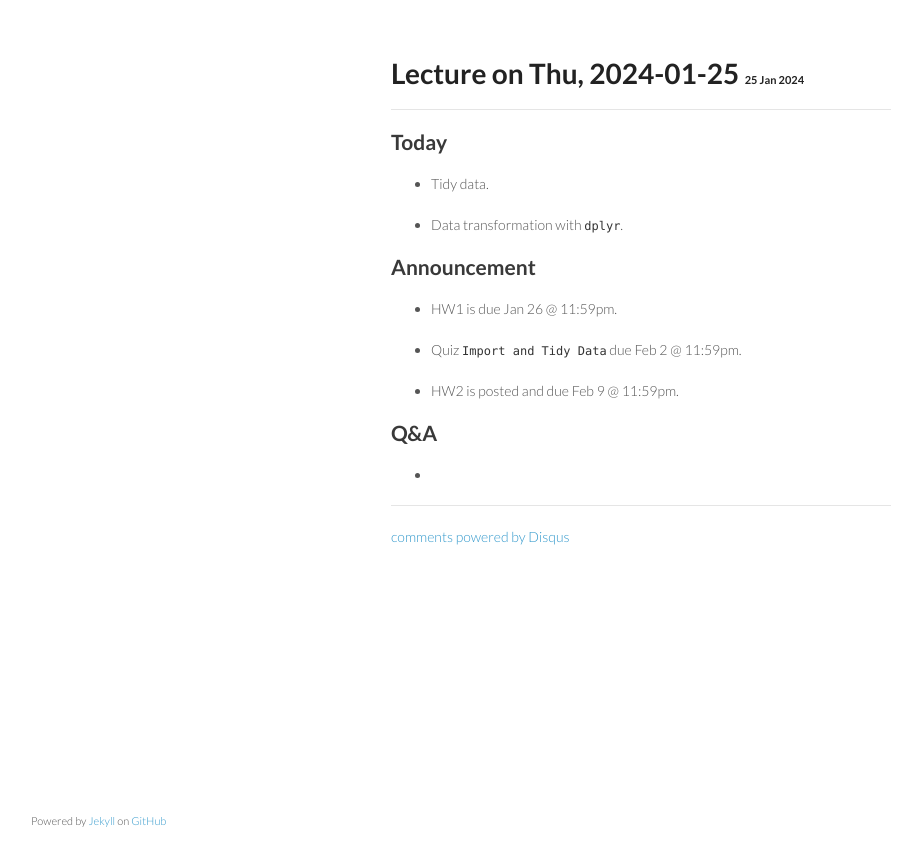
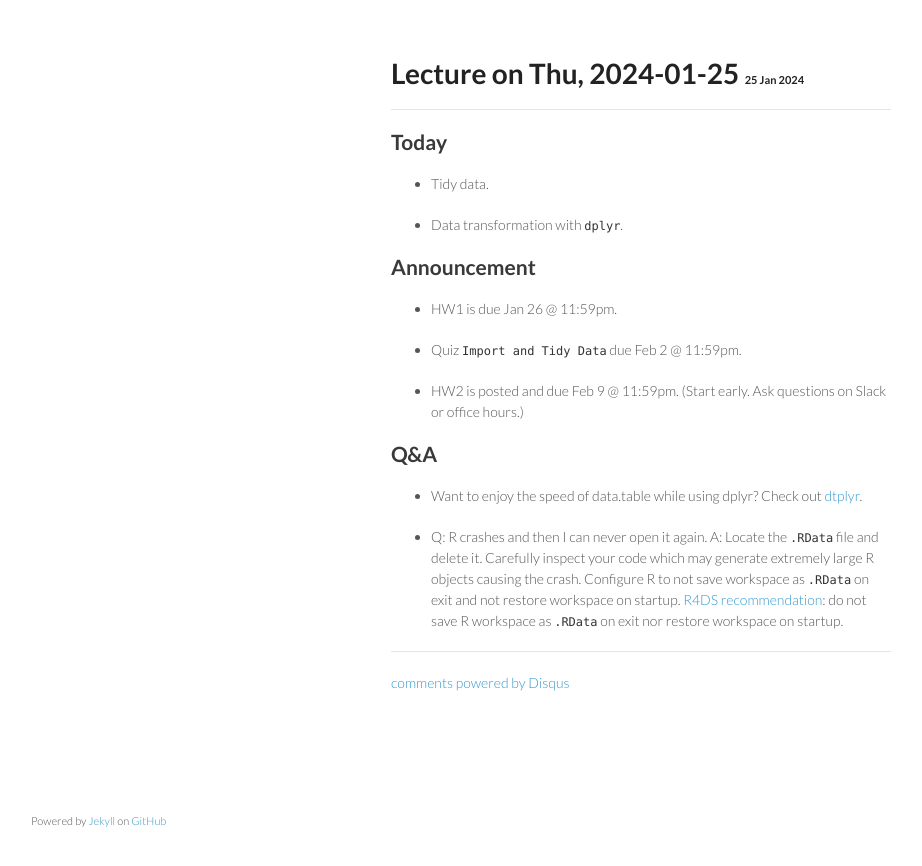
Before and after one commit to ucla-biostat-203b/2024winter, a Jekyll site: the page built from _posts/2024-01-25-lec1.md, in a window 1280 px wide. Shown: the top 866 px of the page, without its empty margins (179-1101 px from the left). Built offline with Jekyll 4.4.1, drawn with Linux system fonts in a browser that asks for light colours; comment, search, counter and statistics services are not loaded.

Commit message:
add Q&A items

```diff
--- a/_posts/2024-01-25-lec1.md
+++ b/_posts/2024-01-25-lec1.md
@@ -16,8 +16,10 @@ category: biostat203bwinter2024lec1
 
 * Quiz [`Import and Tidy Data`](https://bruinlearn.ucla.edu/courses/176236/quizzes/1005857) due Feb 2 @ 11:59pm.
 
-* HW2 is posted and due Feb 9 @ 11:59pm.
+* HW2 is posted and due Feb 9 @ 11:59pm. (Start early. Ask questions on Slack or office hours.)
 
 ## Q&A
 
-*
+* Want to enjoy the speed of data.table while using dplyr? Check out [dtplyr](https://dtplyr.tidyverse.org/).
+
+* Q: R crashes and then I can never open it again. A: Locate the `.RData` file and delete it. Carefully inspect your code which may generate extremely large R objects causing the crash. Configure R to not save workspace as `.RData` on exit and not restore workspace on startup. [R4DS recommendation](https://r4ds.hadley.nz/workflow-scripts#what-is-the-source-of-truth): do not save R workspace as `.RData` on exit nor restore workspace on startup.
```
Also changed, not shown: _posts/2024-01-25-lec80.md (+1 -1 lines).
